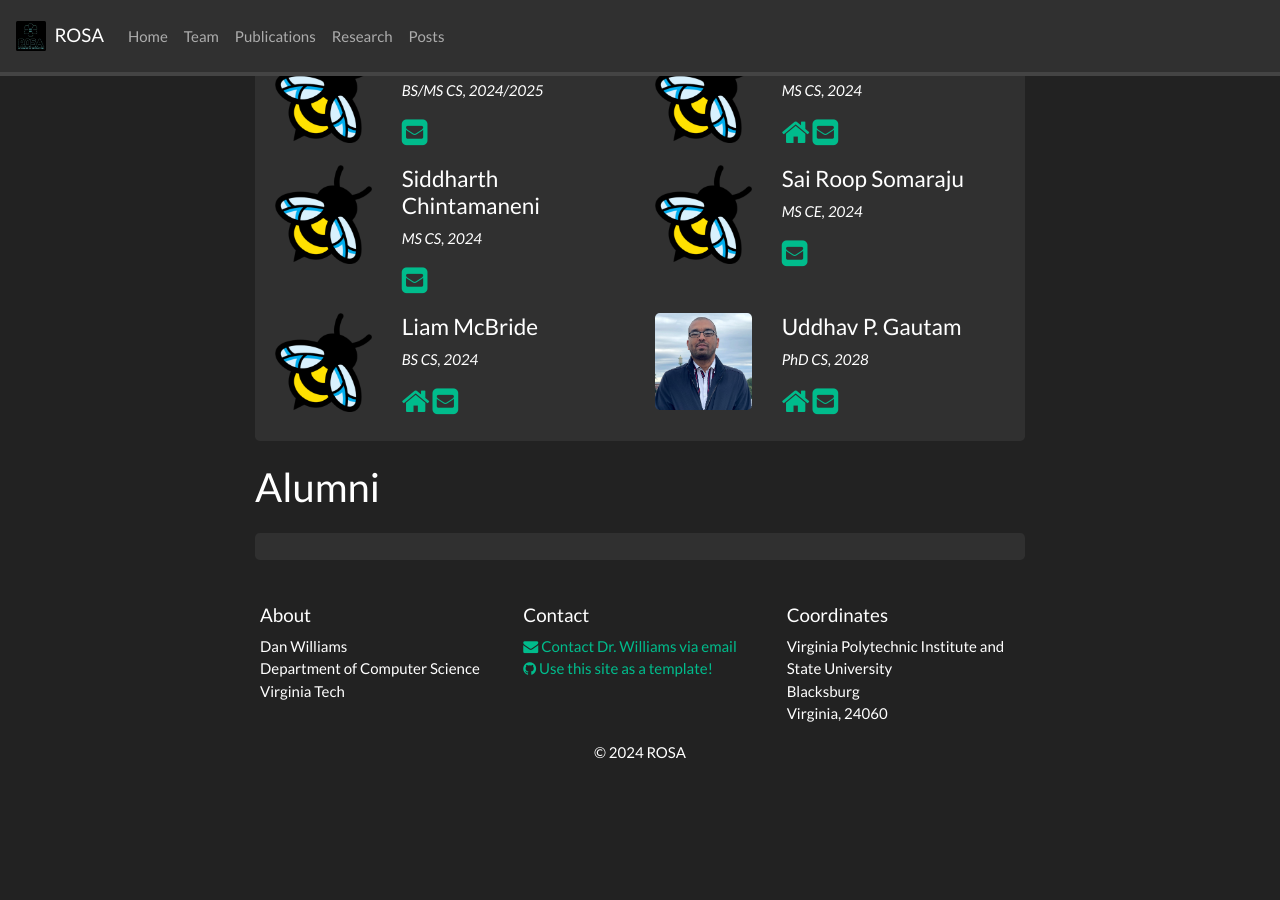
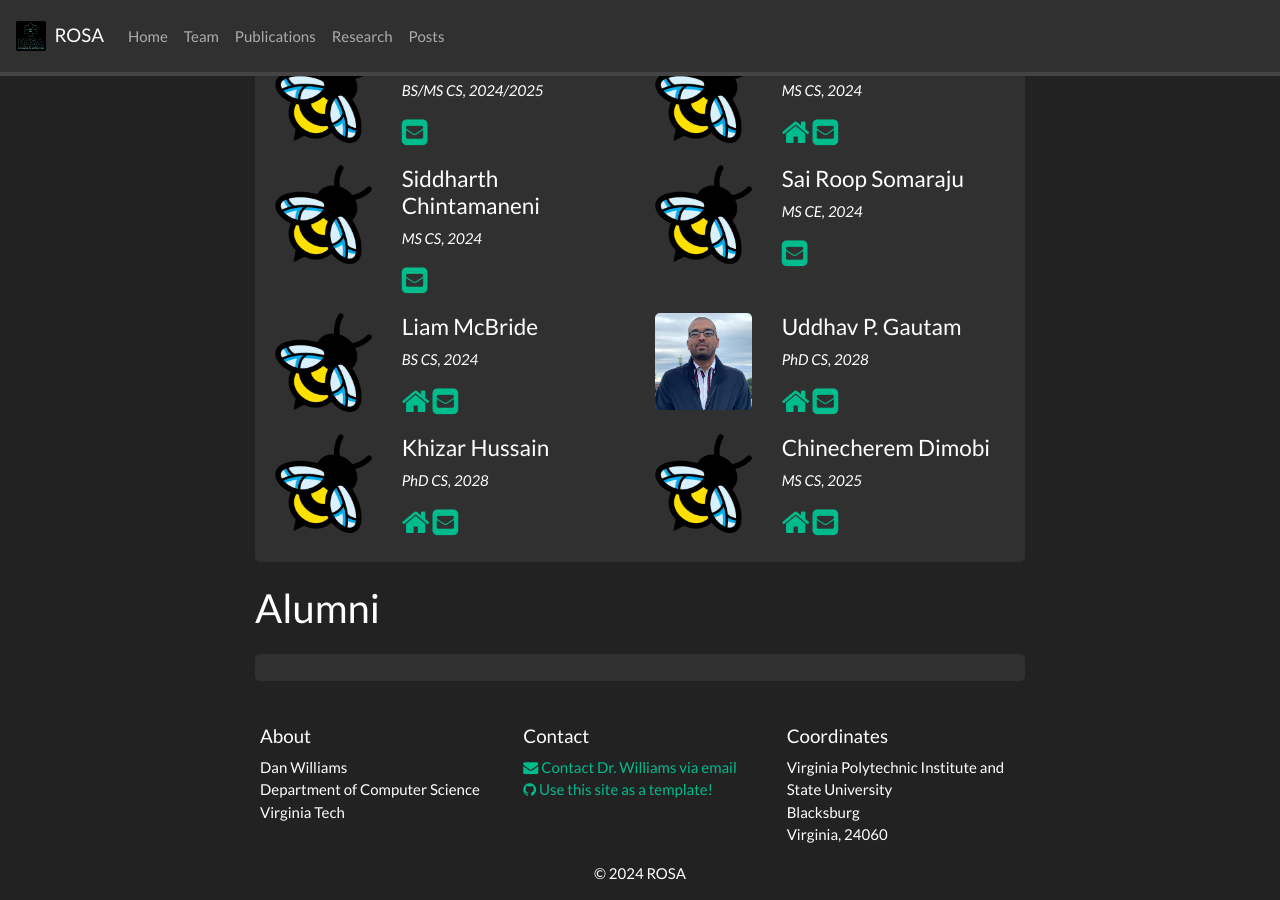
Before and after one commit to rosalab/rosalab.github.io, a Jekyll site: the page built from _pages/team.md, in a window 1280 px wide and 900 px high, scrolled down 538 px. Built offline with Jekyll 4.4.1, drawn with Linux system fonts in a browser that asks for light colours; nearby versions of some CDN libraries; a style sheet for code colours, icons or effects is not loaded; before the commit the page ends 1317 px from its top, so only the background shows below that.

Commit message:
added Khizar and Chine

```diff
--- a/_data/team_members.yml
+++ b/_data/team_members.yml
@@ -29,7 +29,19 @@
   photo: UddhavGautam.jpg
   info: PhD CS, 2028
   email: upgautam@vt.edu
-  website: https://uddhavgautam3.github.io/
+  website: https://uddhavgautam.me/
+
+- name: Khizar Hussain
+  photo: rock.jpg
+  info: PhD CS, 2028
+  email: khizar@vt.edu
+  website: https://khizarhussain.dev/
+
+- name: Chinecherem Dimobi
+  photo: rock.jpg
+  info: MS CS, 2025
+  email: chinedimobi@vt.edu
+  website: https://www.linkedin.com/in/chinecherem-dimobi/
 
 #i- name: "This could be you !"
 #  photo: rock.jpg
```
